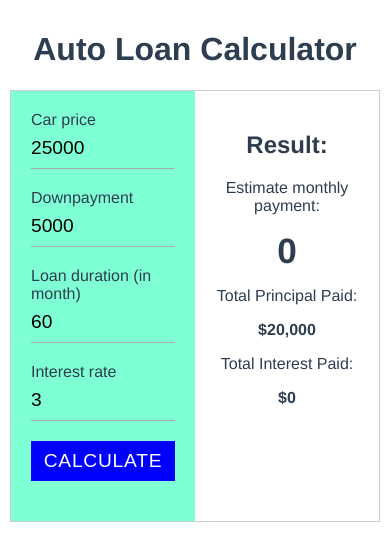
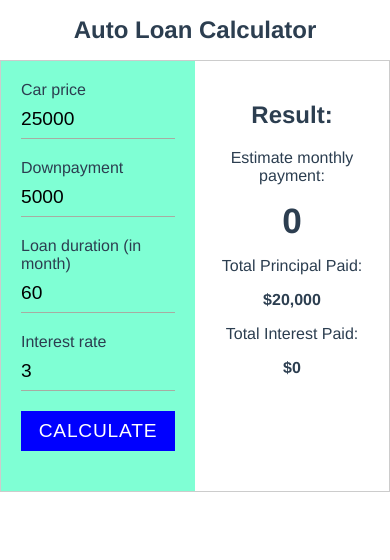
Before and after one commit to janumedia/vue-auto-loan-calculator, a Vue app: page / in a window 390 px wide. Shown: the top 560 px of the page. Built offline with nearby package versions, Linux system fonts and the light colour scheme.

Commit message:
Responsive layout

```diff
--- a/src/App.vue
+++ b/src/App.vue
@@ -28,4 +28,9 @@ export default {
 h1 {
   text-align: center;
 }
+@media only screen and (max-width:600px) {
+    h1 {
+        font-size: 1.5em;
+    }
+}
 </style>
--- a/src/assets/css/_reset.scss
+++ b/src/assets/css/_reset.scss
@@ -1,5 +1,5 @@
 body {
-    padding: 10px;
+    padding: 20px;
     margin: 0;
 }
 
@@ -9,3 +9,9 @@ li { list-style: none; }
 :focus { outline: none; }
 a { text-decoration: none; outline: none; }
 a img { border: 0; }
+
+@media only screen and (max-width:414px) {
+    body {
+        padding: 0;
+    }
+}
--- a/src/components/Table.vue
+++ b/src/components/Table.vue
@@ -20,6 +20,7 @@ export default {
 <style lang="scss" scoped>
 table {
     border-collapse: collapse;
+    border: 1px solid #ccc;
     width: 100%;
 }
 td, th {
@@ -28,6 +29,10 @@ td, th {
     padding: 8px;
     text-align: center;
 }
+th {
+    background-color: rgb(231, 228, 228);
+    border-bottom-width: 2px;
+}
 tr:nth-child(even) {
     background-color: #eee;
 }
```
